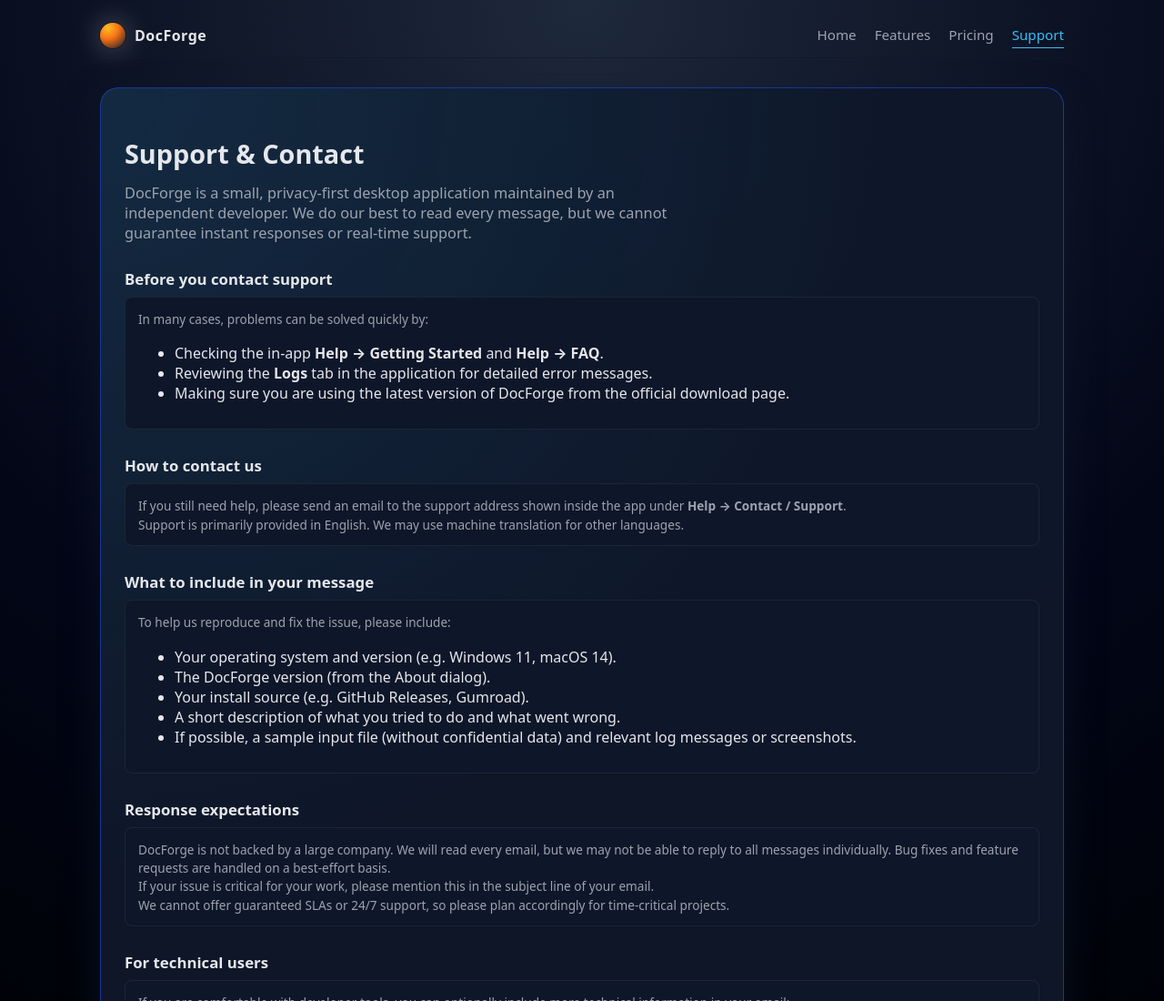
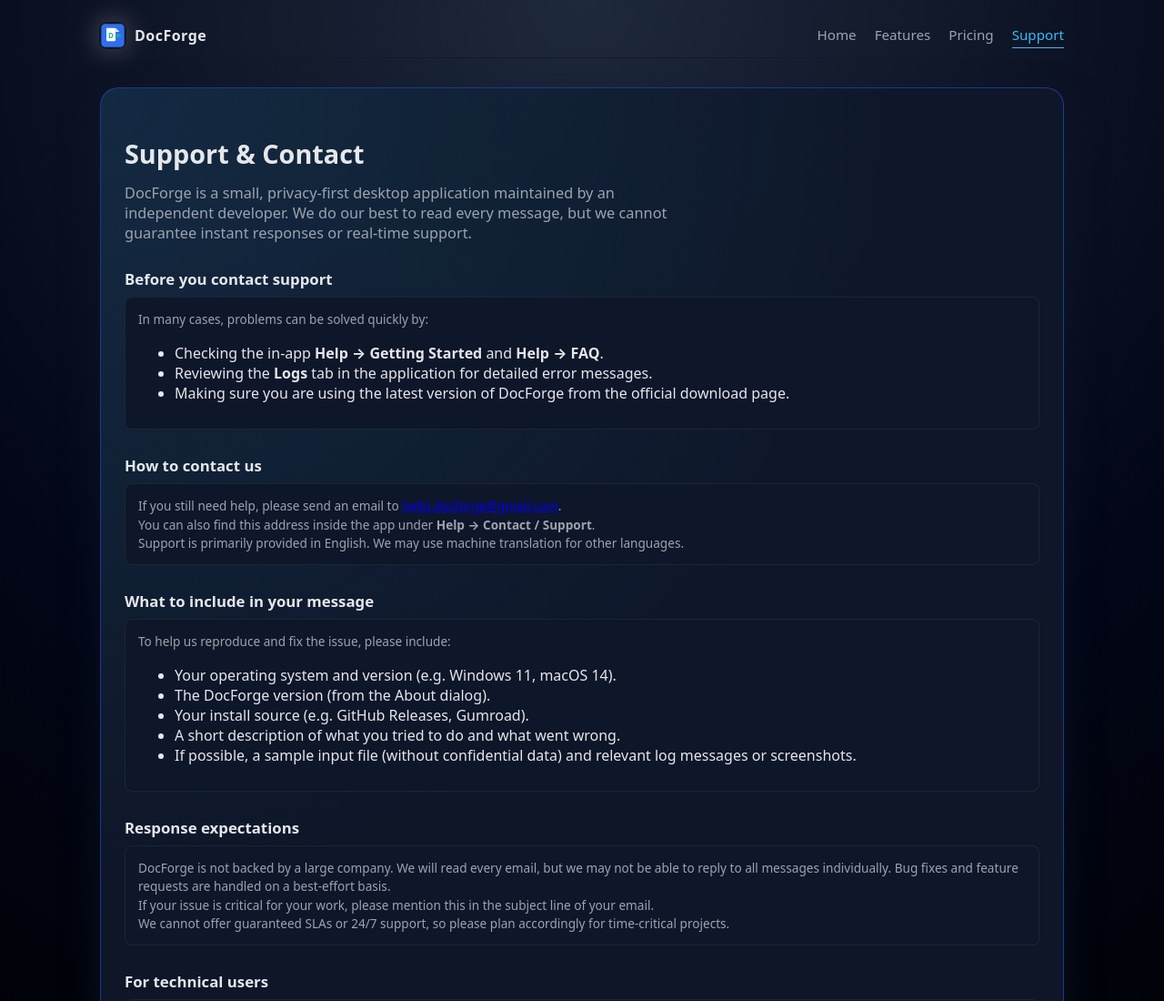
Before and after one commit to juniusgrass/docforge-website, a plain HTML site: page support.html in a window 1280 px wide. Shown: the top 1100 px of the page at 91% size. Drawn offline with Linux system fonts and the light colour scheme.

Commit message:
Sync website from DocForge repo

```diff
--- a/styles.css
+++ b/styles.css
@@ -53,11 +53,10 @@ header {
   gap: 10px;
 }
 
-.brand-mark {
+.brand-logo {
   width: 28px;
   height: 28px;
-  border-radius: 999px;
-  background: radial-gradient(circle at 30% 20%, #fbbf24 0, #f97316 40%, #0f172a 100%);
+  border-radius: 8px;
   box-shadow: 0 0 0 1px rgba(15, 23, 42, 0.9), 0 0 30px rgba(248, 250, 252, 0.35);
 }
 
--- a/support.html
+++ b/support.html
@@ -9,12 +9,13 @@
       content="How to contact DocForge support, what information to include in your message, and what to expect."
     />
     <link rel="stylesheet" href="styles.css" />
+    <link rel="icon" type="image/svg+xml" href="docforge-icon.svg" />
   </head>
   <body>
     <div class="site-shell">
       <header>
         <div class="brand">
-          <div class="brand-mark" aria-hidden="true"></div>
+          <img src="docforge-icon.svg" class="brand-logo" alt="DocForge logo" />
           <div class="brand-title">DocForge</div>
         </div>
         <nav>
@@ -55,9 +56,12 @@
           <h2 class="section-title">How to contact us</h2>
           <div class="card">
             <p>
-              If you still need help, please send an email to the support
-              address shown inside the app under <strong>Help → Contact /
-              Support</strong>.
+              If you still need help, please send an email to
+              <a href="mailto:hello.docforge@gmail.com">hello.docforge@gmail.com</a>.
+            </p>
+            <p>
+              You can also find this address inside the app under
+              <strong>Help → Contact / Support</strong>.
             </p>
             <p>
               Support is primarily provided in English. We may use machine
```
Also changed, not shown: features.html (+2 -1 lines), index.html (+2 -1 lines), pricing.html (+2 -1 lines), docforge-icon.svg (added), 1 other file.
